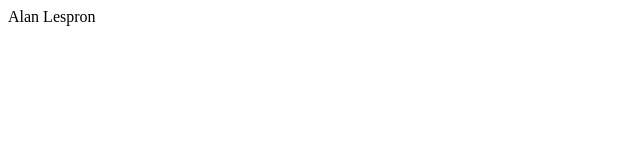
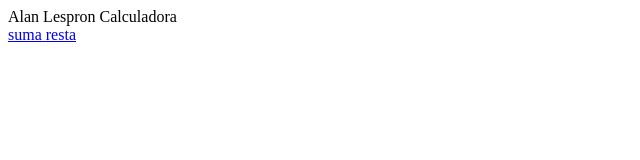
Before and after one commit to AlanLespron/AlanLespron.github.io, a plain HTML site: page index.html in a window 1280 px wide. Shown: the whole page, without its empty margins (0-640 px from the left). Drawn offline with Linux system fonts and the light colour scheme.

Commit message:
Update index.html

```diff
--- a/index.html
+++ b/index.html
@@ -1 +1,5 @@
 Alan Lespron
+Calculadora <br>
+
+<a href="suma.html"> suma </a>
+<a href="resta.html"> resta </a>
```
